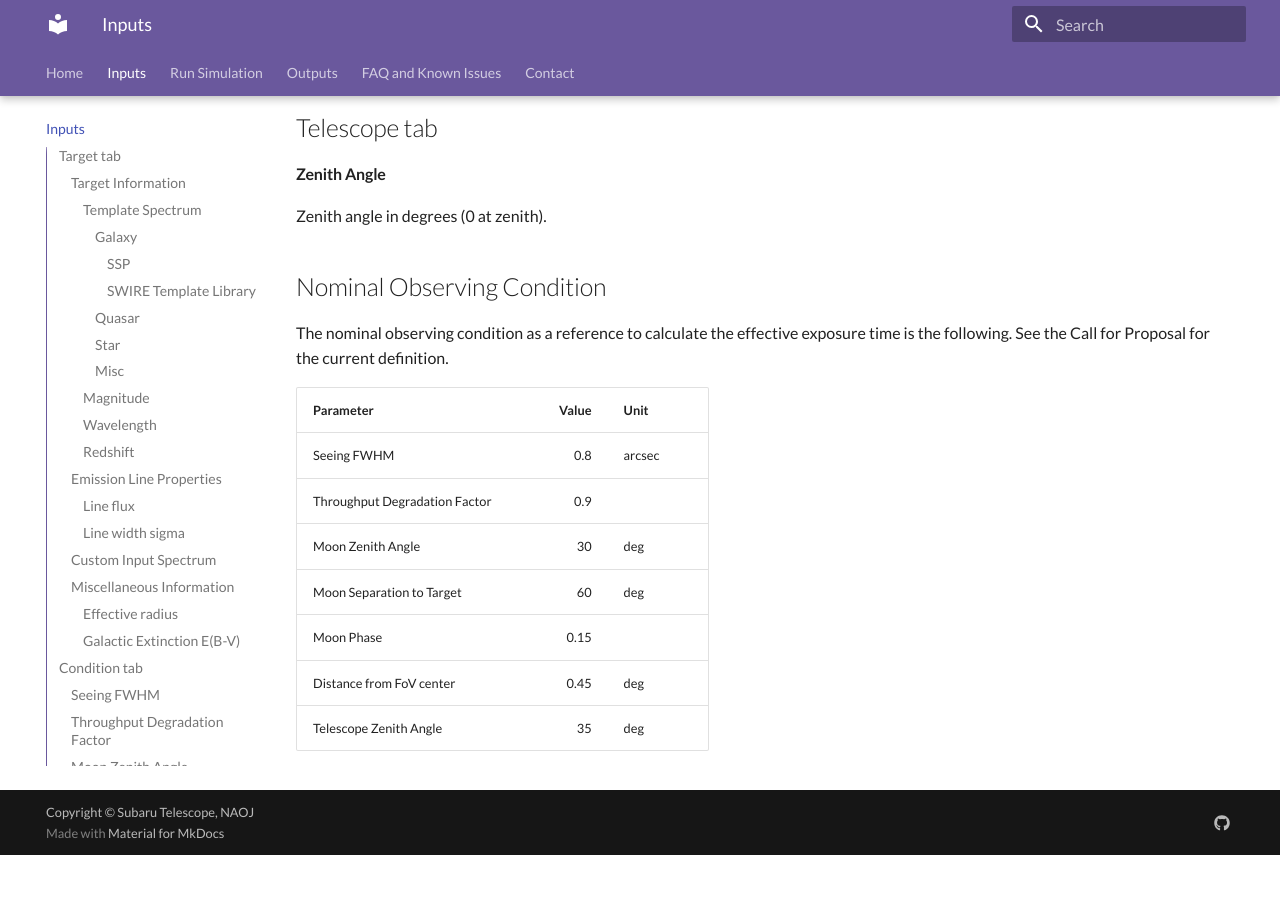
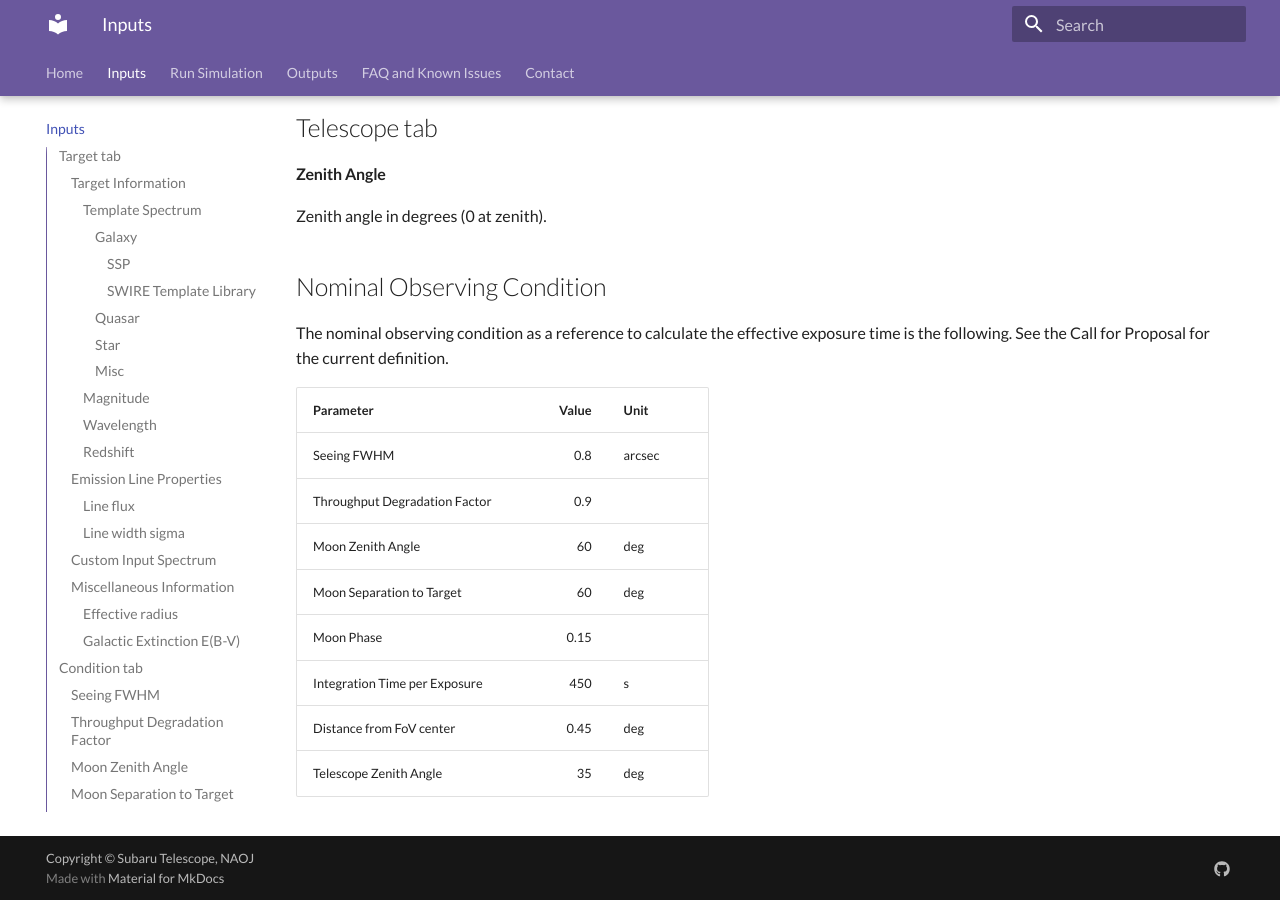
Before and after one commit to Subaru-PFS/spt_etc_webapp, an MkDocs documentation site: the page built from docs/docs/inputs.md, in a window 1280 px wide and 900 px high, scrolled down 3945 px. Built offline with MkDocs 1.6.1 and Material for MkDocs 9.7.7, drawn with Linux system fonts in a browser that asks for light colours; before the commit the page ends 4800 px from its top, so only the background shows below that.

Commit message:
Update documentation for the default values
- Moon Zenith Angle to 60 degree
- Individual Exposure time to 450 s

```diff
--- a/docs/docs/inputs.md
+++ b/docs/docs/inputs.md
@@ -158,8 +158,9 @@ See the Call for Proposal for the current definition.
 |-------------------------------|------:|--------|
 | Seeing FWHM                   |   0.8 | arcsec |
 | Throughput Degradation Factor |   0.9 |        |
-| Moon Zenith Angle             |    30 | deg    |
+| Moon Zenith Angle             |    60 | deg    |
 | Moon Separation to Target     |    60 | deg    |
 | Moon Phase                    |  0.15 |        |
+| Integration Time per Exposure |   450 | s      |
 | Distance from FoV center      |  0.45 | deg    |
 | Telescope Zenith Angle        |    35 | deg    |
```
